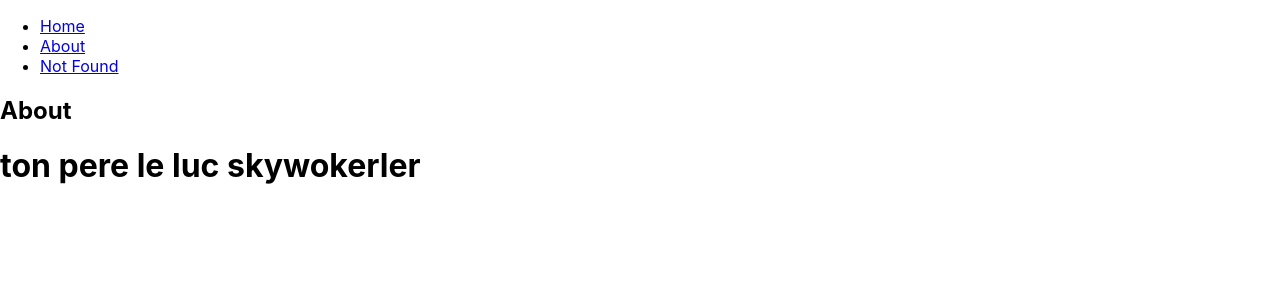
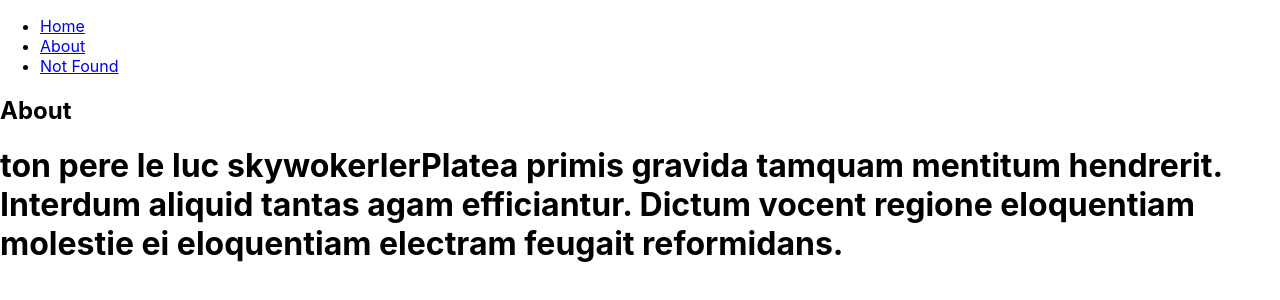
Before and after one commit to jeremybosqui/Kasa_project_11_09_2022, a React (Create React App) app: page /about in a window 1280 px wide. Before the commit this address had no page. Shown: the top 300 px of the page. Built offline with nearby package versions, Linux system fonts and the light colour scheme.

Commit message:
add lorem test done

```diff
--- a/src/components/About.js
+++ b/src/components/About.js
@@ -6,6 +6,10 @@ function About() {
             <h2>About</h2>
             <h1>
                 ton pere le luc skywokerler
+                {/*test du lorem réussi*/}
+                Platea primis gravida tamquam mentitum hendrerit.
+                Interdum aliquid tantas agam efficiantur. Dictum vocent regione eloquentiam molestie ei eloquentiam
+                electram feugait reformidans.
             </h1>
         </div>
     )
--- a/src/components/Home.js
+++ b/src/components/Home.js
@@ -1,4 +1,5 @@
 import React from "react";
+
 
 function Home() {
     return (
@@ -7,6 +8,9 @@ function Home() {
             <h1>
                 ta mere la tchoin
             </h1>
+            <p>
+
+            </p>
         </div>
     )
 
```
